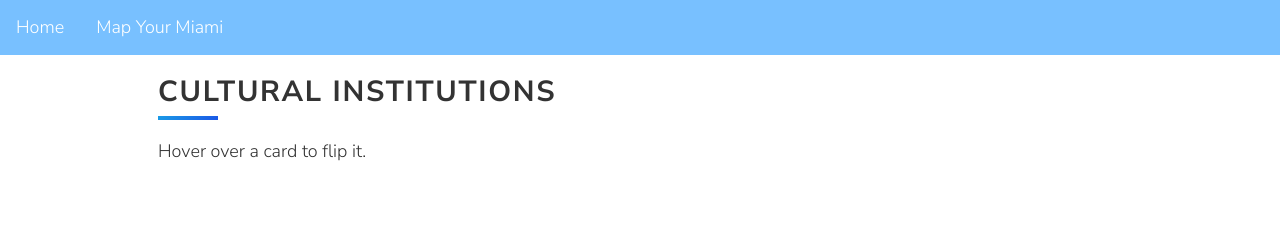
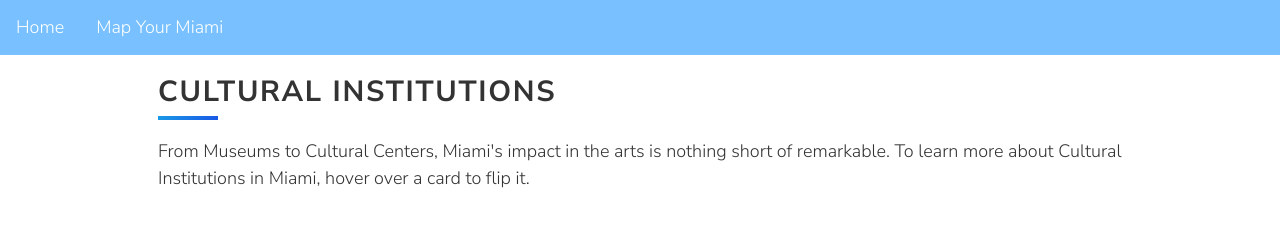
Before and after one commit to soymelissag/Magic-City, a website: page Cultural.html in a window 1280 px wide. Shown: the top 234 px of the page. Drawn offline with Linux system fonts and the light colour scheme; grey boxes are pictures that could not be loaded.

Commit message:
decription

```diff
--- a/Cultural.html
+++ b/Cultural.html
@@ -25,7 +25,7 @@
 <br>
 <div class="content">
   <h1 class="heading">CULTURAL INSTITUTIONS</h1>
-  <p class="description">Hover over a card to flip it.</p><a class="card" href="#!">
+  <p class="description">From Museums to Cultural Centers, Miami's impact in the arts is nothing short of remarkable. To learn more about Cultural Institutions in Miami, hover over a card to flip it.</p><a class="card" href="#!">
     <div class="front" style="background-image: url(images/haiti.png);">
     </div>
     <div class="back">
```
